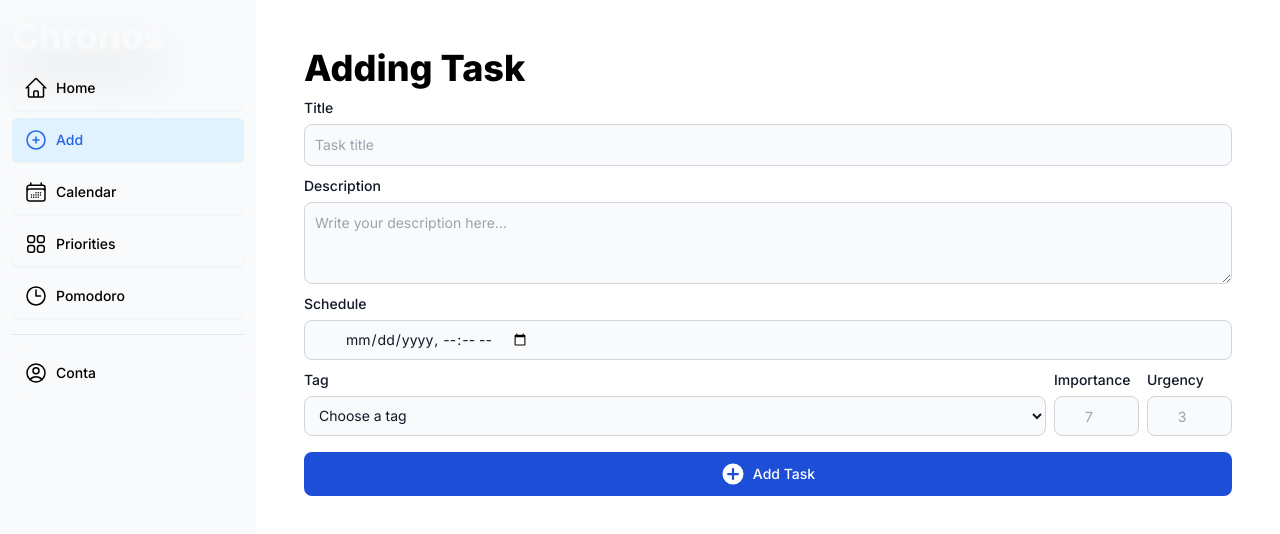
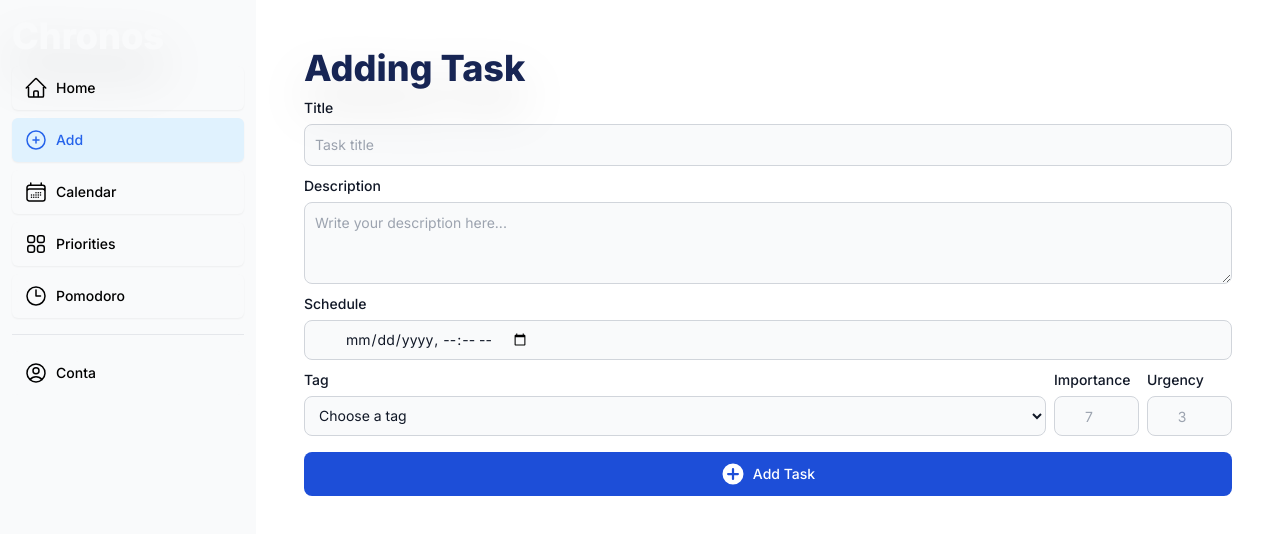
Before and after one commit to lucasKoyama/chronos-frontend, a Next.js app: page /app/tasks/add in a window 1280 px wide. Shown: the top 534 px of the page. Built offline with nearby package versions, Linux system fonts and the light colour scheme.

Commit message:
style: changed h2 text-color - test

```diff
--- a/src/app/app/tasks/add/page.tsx
+++ b/src/app/app/tasks/add/page.tsx
@@ -9,7 +9,7 @@ export default function Page() {
 
   return (
     <section>
-      <h2 className="text-4xl font-extrabold">Adding Task</h2>
+      <h2 className="text-4xl font-extrabold text-blue-950 drop-shadow-2xl">Adding Task</h2>
       <form className="lg:w-full w-80 m-auto">
         <Label title="Title" styles={labelStyle} />
         <input
```
